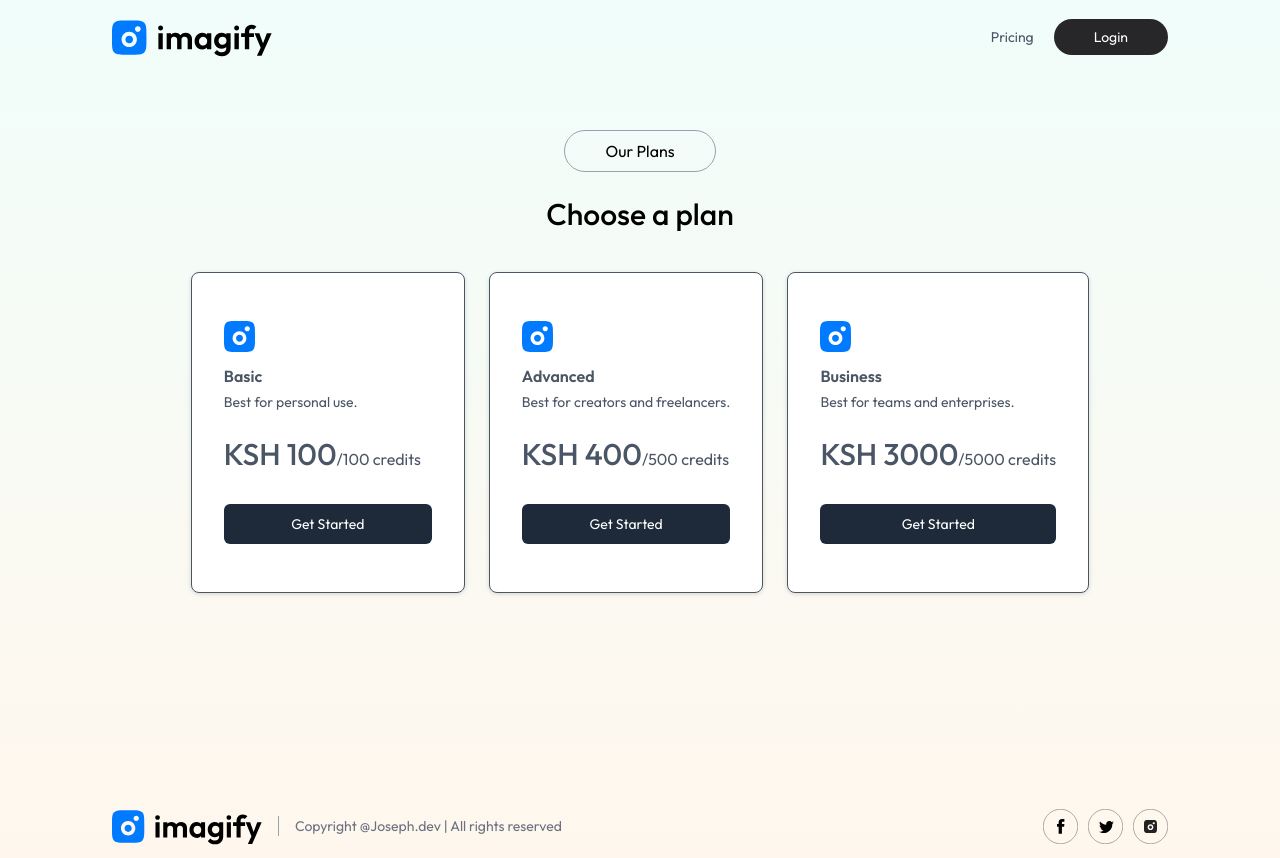
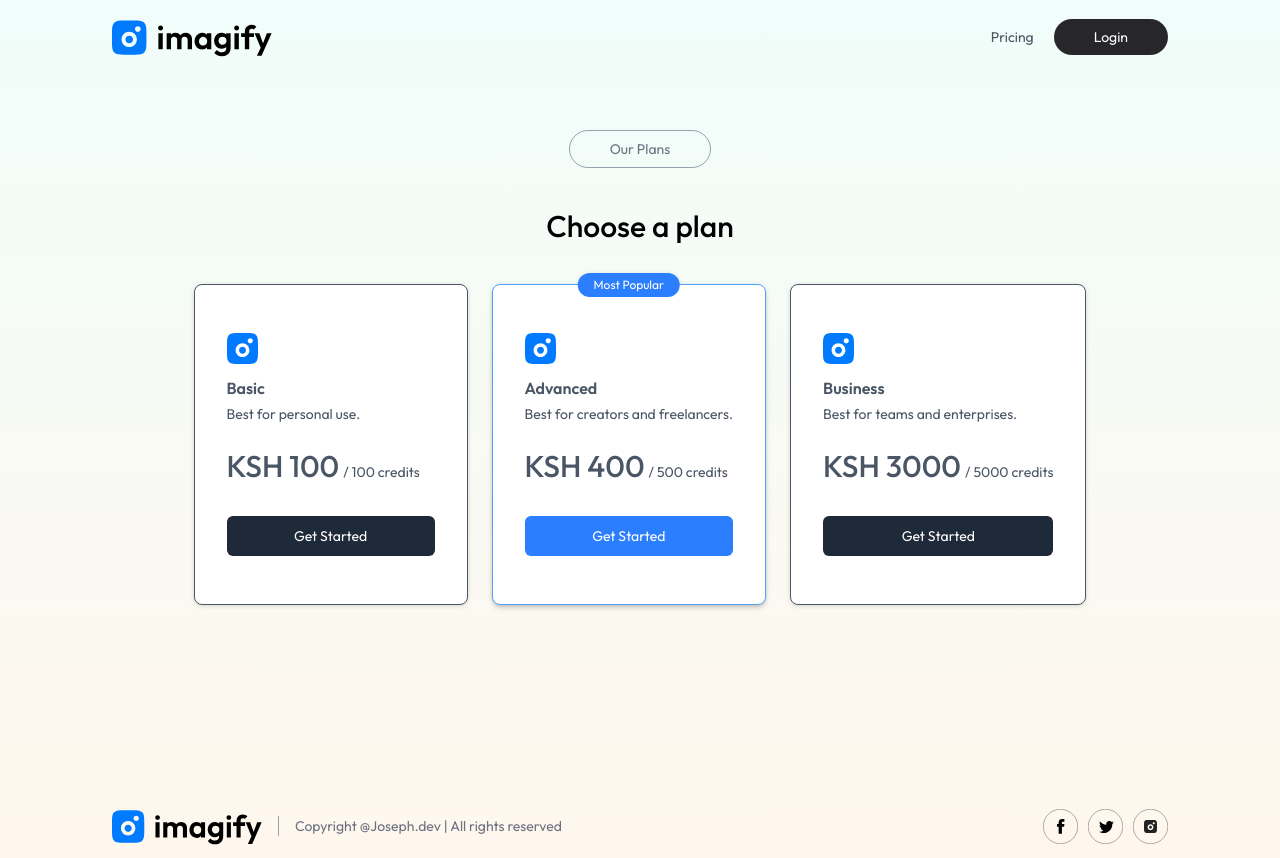
Before and after one commit to HIM-coder001/IMAGIFY, a React (Vite) app in the folder client/: page /buy in a window 1280 px wide. Built offline with nearby package versions, Linux system fonts and the light colour scheme; no server answers.

Commit message:
fix: convert Our Plans button to badge, add Most Popular highlight to Advanced plan, hover border on cards

```diff
--- a/client/src/pages/BuyCredit.jsx
+++ b/client/src/pages/BuyCredit.jsx
@@ -40,11 +40,7 @@ const BuyCredit = () => {
     try {
       const { data } = await axios.post(
         backendUrl + '/api/mpesa/stkpush',
-        {
-          amount: selectedPlan.price,
-          phone: formattedPhone,
-          userId: user.id
-        },
+        { amount: selectedPlan.price, phone: formattedPhone, userId: user.id },
         { headers: { token } }
       )
 
@@ -52,9 +48,7 @@ const BuyCredit = () => {
         toast.success('STK push sent. Check your phone to complete payment.')
         setShowPhoneModal(false)
         setPhone('')
-        setTimeout(() => {
-          loadCreditsData()
-        }, 15000)
+        setTimeout(() => { loadCreditsData() }, 15000)
       } else {
         toast.error(data.message || 'Payment initiation failed')
       }
@@ -73,31 +67,41 @@ const BuyCredit = () => {
       viewport={{ once: true }}
       className='min-h-[80vh] text-center pt-14 mb-10'
     >
-      <button className='border border-gray-400 px-10 py-2 rounded-full mb-6'>Our Plans</button>
-      <h1 className='text-center text-3xl font-medium mb-6 sm:mb-10'>Choose a plan</h1>
+      <span className='border border-gray-400 px-10 py-2 rounded-full mb-6 inline-block text-sm text-gray-500'>
+        Our Plans
+      </span>
+      <h1 className='text-center text-3xl font-medium mt-4 mb-6 sm:mb-10'>Choose a plan</h1>
 
       <div className='flex flex-wrap justify-center gap-6 text-left'>
-        {plans.map((item, index) => (
+        {plans.map((item, index) => {
+          const isPopular = item.id === 'Advanced'
+          return (
             <div
               key={index}
-            className='bg-white drop-shadow-sm border rounded-lg py-12 px-8 text-gray-600 hover:scale-105 transition-all duration-500'
+              className={`relative bg-white drop-shadow-sm border rounded-lg py-12 px-8 text-gray-600 hover:scale-105 hover:border-blue-400 hover:shadow-md transition-all duration-500 ${isPopular ? 'border-blue-400 shadow-md' : ''}`}
             >
-            <img src={assets.logo_icon} alt="" />
+              {isPopular && (
+                <span className='absolute -top-3 left-1/2 -translate-x-1/2 bg-blue-500 text-white text-xs px-4 py-1 rounded-full'>
+                  Most Popular
+                </span>
+              )}
+              <img src={assets.logo_icon} alt='' />
               <p className='mt-3 mb-1 font-semibold'>{item.id}</p>
               <p className='text-sm'>{item.desc}</p>
               <p className='mt-6'>
                 <span className='text-3xl font-medium'>KSH {item.price}</span>
-              /{item.credits} credits
+                <span className='text-sm ml-1'>/ {item.credits} credits</span>
               </p>
               <button
                 onClick={() => handlePlanClick(item)}
                 disabled={loadingPlan === item.id}
-              className='w-full bg-gray-800 text-white mt-8 text-sm rounded-md py-2.5 min-w-52 cursor-pointer disabled:opacity-60'
+                className={`w-full mt-8 text-sm rounded-md py-2.5 min-w-52 cursor-pointer disabled:opacity-60 transition-colors ${isPopular ? 'bg-blue-500 hover:bg-blue-600 text-white' : 'bg-gray-800 hover:bg-gray-900 text-white'}`}
               >
                 {loadingPlan === item.id ? 'Processing...' : user ? 'Purchase' : 'Get Started'}
               </button>
             </div>
-        ))}
+          )
+        })}
       </div>
 
       {showPhoneModal && (
@@ -119,21 +123,21 @@ const BuyCredit = () => {
               onChange={(e) => setPhone(e.target.value)}
               placeholder='e.g. 0712345678'
               required
-              className='border rounded-full px-4 py-2 w-full text-sm outline-none mb-4'
+              className='border rounded-full px-4 py-2 w-full text-sm outline-none mb-4 focus:border-blue-400 transition-colors'
             />
             <button
               type='submit'
               disabled={loadingPlan !== null}
-              className='w-full bg-gray-800 text-white py-2.5 rounded-full text-sm cursor-pointer disabled:opacity-60'
+              className='w-full bg-gray-800 text-white py-2.5 rounded-full text-sm cursor-pointer disabled:opacity-60 hover:bg-gray-900 transition-colors'
             >
               {loadingPlan ? 'Sending...' : 'Pay Now'}
             </button>
             <button
               type='button'
               onClick={() => { setShowPhoneModal(false); setPhone('') }}
-              className='absolute top-4 right-4 text-gray-400 hover:text-gray-700 text-xl font-light cursor-pointer'
+              className='absolute top-4 right-4 text-gray-400 hover:text-gray-700 text-xl leading-none cursor-pointer'
             >
-              x
+              &times;
             </button>
           </form>
         </div>
```
Lines whose indentation alone changed are shown as unchanged.
